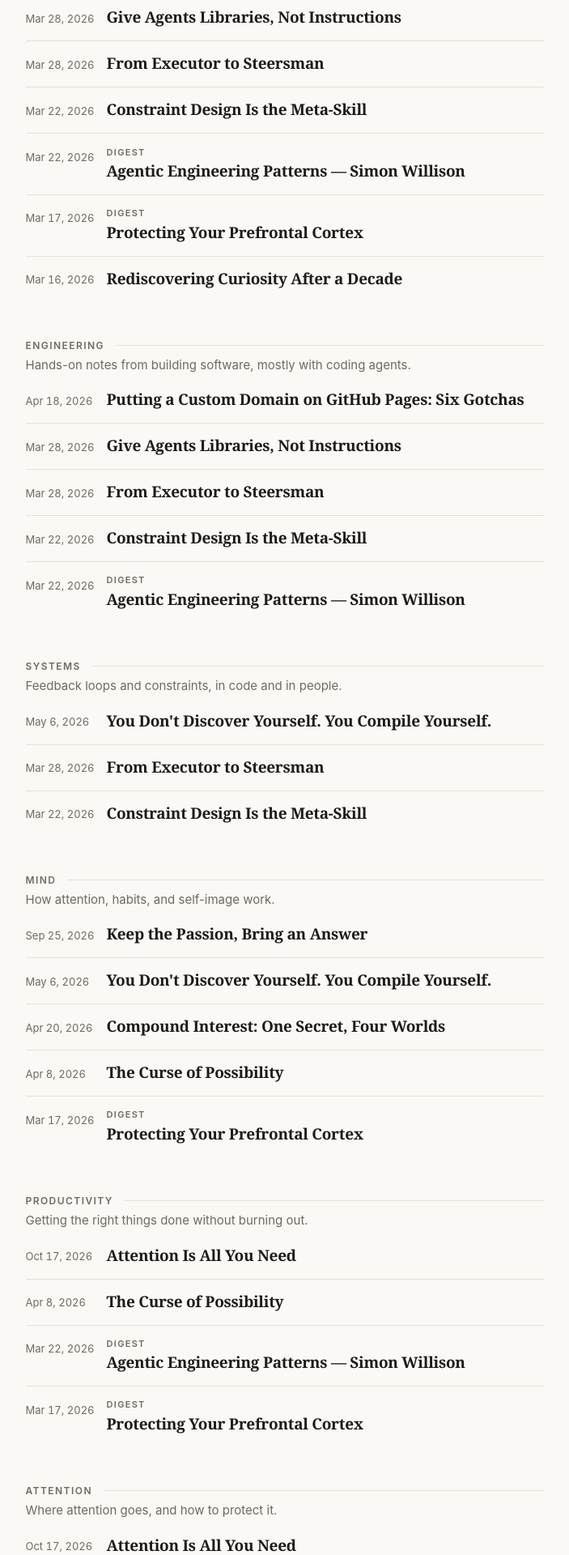
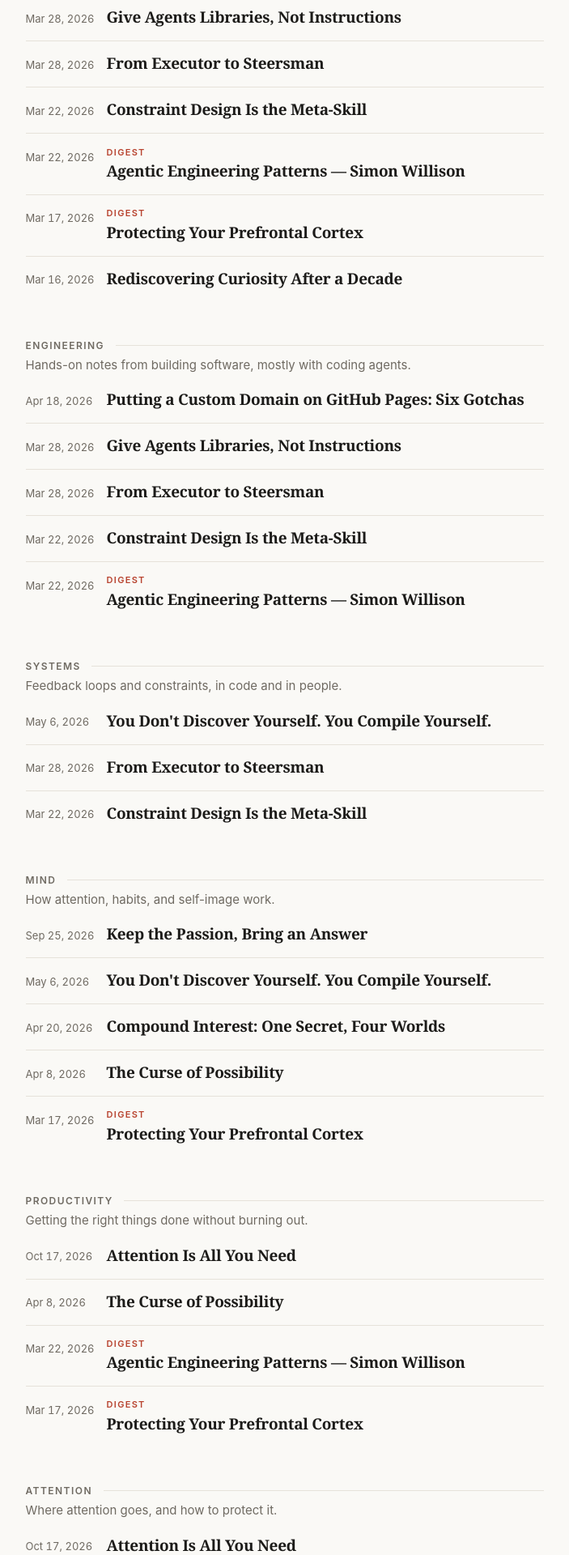
Before and after one commit to zachc-ai/zachc-ai.github.io, a Jekyll site: the page built from tags.html, in a window 1280 px wide. Shown: the part 754-2674 px from the top of the page at 81% size, without its empty margins (281-984 px from the left). Built offline with Jekyll 4.4.1, drawn with Linux system fonts in a browser that asks for light colours.

Commit message:
Use the accent color on the lead, digest labels and intro links
The rust accent only marked quote rules and the active nav item. It now
also marks the homepage lead (a short rule above its title, like a top
story), the Digest / 阅读笔记 label in lists, and links in page intros on
hover. Everything else stays neutral.

Co-authored-by: Copilot <223556219+Copilot@users.noreply.github.com>

```diff
--- a/_sass/zc/_lists.scss
+++ b/_sass/zc/_lists.scss
@@ -134,6 +134,17 @@ html[data-lang="zh"] .post-item-desc {
   padding: 1.6rem 0 1.75rem;
 }
 
+// A short accent rule marks the lead, the way a paper marks its top story.
+.post-item.is-lead::before {
+  content: "";
+  display: block;
+  width: 2.25rem;
+  height: 3px;
+  margin-bottom: 1.1rem;
+  border-radius: 2px;
+  background: var(--accent);
+}
+
 .post-item.is-lead .post-item-title {
   margin-bottom: 0.6rem;
   font-size: unquote("clamp(1.6rem, 1.25rem + 1.4vw, 2rem)");
@@ -246,7 +257,7 @@ html[data-lang="zh"] .archive-title {
 
 .archive-kicker {
   margin: 0 0 0.2rem;
-  color: var(--muted);
+  color: var(--accent);
   font-family: var(--font-sans);
   font-size: 0.6875rem;
   font-weight: 600;
--- a/_sass/zc/_post.scss
+++ b/_sass/zc/_post.scss
@@ -105,6 +105,7 @@ html[data-lang="zh"] .post-dek {
 }
 
 .page-intro a:hover {
+  color: var(--accent);
   text-decoration-color: currentColor;
 }
 
```
